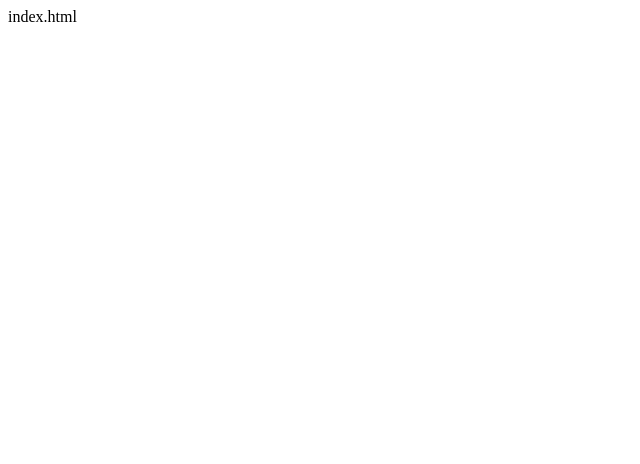
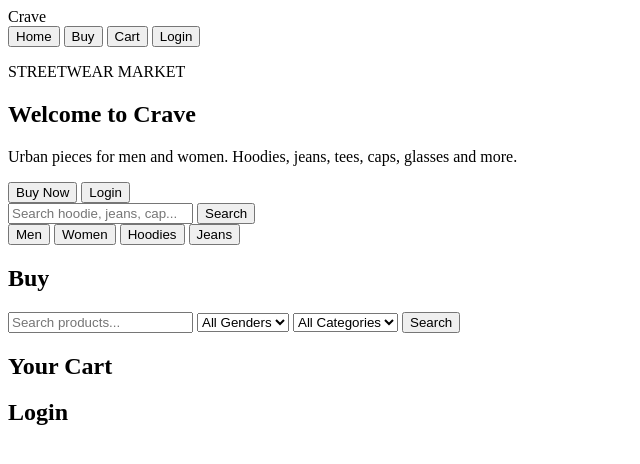
Before and after one commit to artinemami8-spec/Crave-store, a plain HTML site: page index.html in a window 1280 px wide. Shown: the whole page, without its empty margins (0-640 px from the left). Drawn offline with Linux system fonts and the light colour scheme; a script that the page names is missing.

Commit message:
Add initial HTML structure for Crave Street

```diff
--- a/index.html
+++ b/index.html
@@ -1 +1,101 @@
-index.html
+<!DOCTYPE html>
+<html lang="en">
+<head>
+  <meta charset="UTF-8" />
+  <meta name="viewport" content="width=device-width, initial-scale=1.0" />
+  <title>Crave Street</title>
+
+  <script
+    async
+    crossorigin="anonymous"
+    data-clerk-publishable-key="pk_test_cHJlbWl1bS1iZWV0bGUtMzguY2xlcmsuYWNjb3VudHMuZGV2JA"
+    src="https://cdn.jsdelivr.net/npm/@clerk/clerk-js@latest/dist/clerk.browser.js">
+  </script>
+
+  <link rel="stylesheet" href="style.css" />
+</head>
+<body>
+  <header class="topbar">
+    <div class="logo">Crave</div>
+
+    <nav class="nav">
+      <button onclick="showPage('home')">Home</button>
+      <button onclick="showPage('buy')">Buy</button>
+      <button onclick="showPage('cart')">Cart</button>
+      <button onclick="showPage('login')">Login</button>
+    </nav>
+  </header>
+
+  <main>
+    <section id="home" class="page active">
+      <div class="hero">
+        <p class="eyebrow">STREETWEAR MARKET</p>
+        <h1>Welcome to Crave</h1>
+        <p class="hero-text">Urban pieces for men and women. Hoodies, jeans, tees, caps, glasses and more.</p>
+
+        <div class="hero-actions">
+          <button onclick="showPage('buy')">Buy Now</button>
+          <button onclick="showPage('login')">Login</button>
+        </div>
+      </div>
+
+      <div class="search-box">
+        <input id="homeSearch" type="text" placeholder="Search hoodie, jeans, cap..." />
+        <button onclick="searchFromHome()">Search</button>
+      </div>
+
+      <div class="home-cats">
+        <button class="cat-box" onclick="quickGender('men')">Men</button>
+        <button class="cat-box" onclick="quickGender('women')">Women</button>
+        <button class="cat-box" onclick="quickCategory('hoodie')">Hoodies</button>
+        <button class="cat-box" onclick="quickCategory('jeans')">Jeans</button>
+      </div>
+    </section>
+
+    <section id="buy" class="page">
+      <div class="buy-top">
+        <h2>Buy</h2>
+
+        <div class="filters">
+          <input id="searchInput" type="text" placeholder="Search products..." />
+          <select id="genderFilter">
+            <option value="all">All Genders</option>
+            <option value="men">Men</option>
+            <option value="women">Women</option>
+          </select>
+          <select id="categoryFilter">
+            <option value="all">All Categories</option>
+            <option value="tshirt">T-Shirts</option>
+            <option value="hoodie">Hoodies</option>
+            <option value="jeans">Jeans</option>
+            <option value="pants">Pants</option>
+            <option value="cap">Caps</option>
+            <option value="glasses">Glasses</option>
+          </select>
+          <button onclick="applyFilters()">Search</button>
+        </div>
+      </div>
+
+      <div id="productGrid" class="product-grid"></div>
+    </section>
+
+    <section id="product" class="page">
+      <div id="productDetail"></div>
+    </section>
+
+    <section id="cart" class="page">
+      <h2>Your Cart</h2>
+      <div id="cartItems"></div>
+      <div id="cartTotal" class="cart-total"></div>
+    </section>
+
+    <section id="login" class="page">
+      <h2>Login</h2>
+      <div id="clerk-login"></div>
+    </section>
+  </main>
+
+  <script src="data.js"></script>
+  <script src="app.js"></script>
+</body>
+</html>
```
